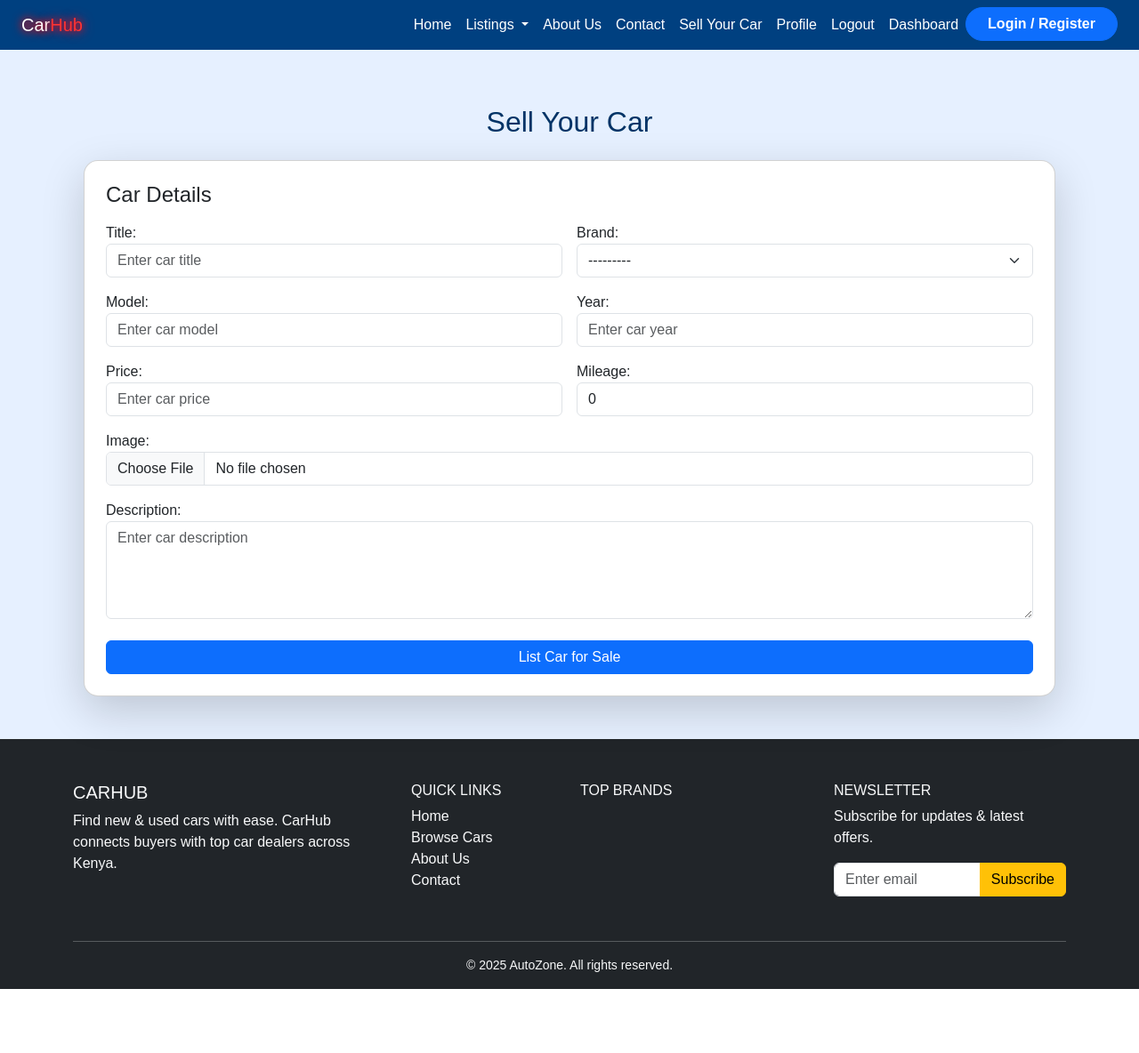
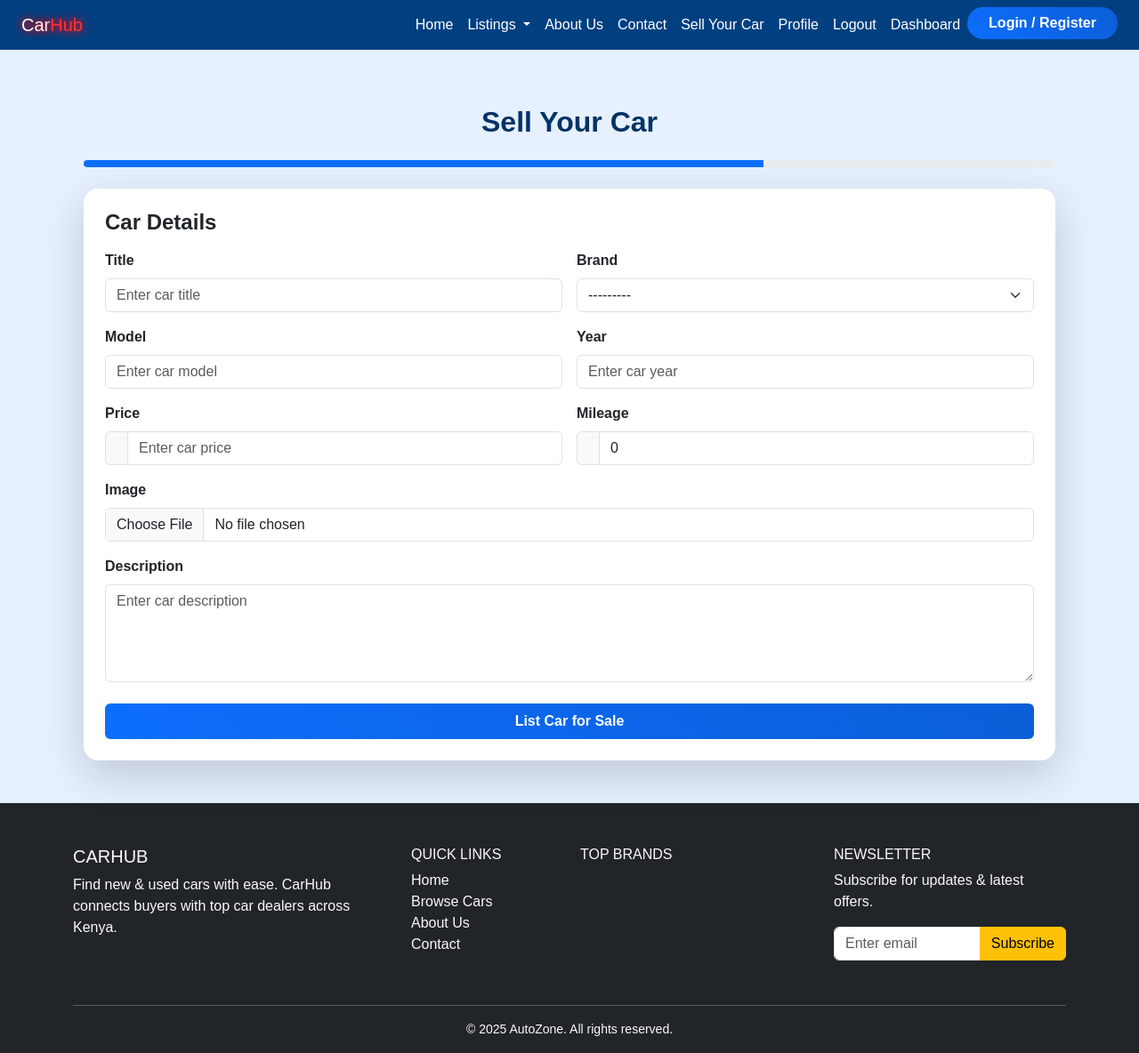
Before and after one commit to Tito78787/carhub, a Django app: page /sell/ in a window 1280 px wide. Shown: the whole page at 89% size. Before the commit the page ends 1112 px from the top, so only its background shows below. Run offline with Django 4.2, Linux system fonts and the light colour scheme; data comes from the database, SQL or seed files in the repository; both versions use the stored data as it was after the commit.

Commit message:
changed the sell your car page

```diff
--- a/cars/templates/cars/sell_car.html
+++ b/cars/templates/cars/sell_car.html
@@ -2,53 +2,98 @@
 
 {% block content %}
 <div class="container my-5">
-  <h2 class="text-center mb-4">Sell Your Car</h2>
+  <h2 class="text-center mb-4 fw-bold">Sell Your Car</h2>
+
+  <!-- Progress Bar -->
+  <div class="progress mb-4" style="height: 8px;">
+    <div class="progress-bar bg-primary" style="width: 70%"></div>
+  </div>
 
   <div class="card shadow-lg p-4 rounded-4">
     <form method="post" enctype="multipart/form-data">
       {% csrf_token %}
 
       <!-- Car Details -->
-      <h4 class="mb-3">Car Details</h4>
+      <h4 class="mb-3 fw-semibold">Car Details</h4>
       <div class="row g-3">
+
         <div class="col-md-6">
-          {{ form.title.label_tag }}
+          <label class="form-label fw-bold">{{ form.title.label }}</label>
           {{ form.title }}
         </div>
+
         <div class="col-md-6">
-          {{ form.brand.label_tag }}
+          <label class="form-label fw-bold">{{ form.brand.label }}</label>
           {{ form.brand }}
         </div>
+
         <div class="col-md-6">
-          {{ form.model.label_tag }}
+          <label class="form-label fw-bold">{{ form.model.label }}</label>
           {{ form.model }}
         </div>
+
         <div class="col-md-6">
-          {{ form.year.label_tag }}
+          <label class="form-label fw-bold">{{ form.year.label }}</label>
           {{ form.year }}
         </div>
+
         <div class="col-md-6">
-          {{ form.price.label_tag }}
-          {{ form.price }}
+          <label class="form-label fw-bold">{{ form.price.label }}</label>
+          <div class="input-group">
+            <span class="input-group-text"><i class="bi bi-currency-dollar"></i></span>
+            {{ form.price }}
+          </div>
         </div>
+
         <div class="col-md-6">
-          {{ form.mileage.label_tag }}
-          {{ form.mileage }}
+          <label class="form-label fw-bold">{{ form.mileage.label }}</label>
+          <div class="input-group">
+            <span class="input-group-text"><i class="bi bi-speedometer2"></i></span>
+            {{ form.mileage }}
+          </div>
         </div>
+
         <div class="col-md-12">
-          {{ form.image.label_tag }}
+          <label class="form-label fw-bold">{{ form.image.label }}</label>
           {{ form.image }}
+          <img id="preview" class="img-fluid mt-3 d-none rounded-3 shadow-sm" />
         </div>
+
         <div class="col-md-12">
-          {{ form.description.label_tag }}
+          <label class="form-label fw-bold">{{ form.description.label }}</label>
           {{ form.description }}
         </div>
       </div>
 
       <div class="mt-4">
-        <button type="submit" class="btn btn-primary w-100">List Car for Sale</button>
+        <button type="submit" class="btn btn-primary w-100 py-2 fw-semibold">List Car for Sale</button>
       </div>
     </form>
   </div>
 </div>
+
+<!-- Image Preview Script -->
+
+
+<!-- Extra Styling -->
+<style>
+.card {
+  border: none;
+  background: #ffffff;
+  border-radius: 16px;
+  transition: transform 0.2s ease, box-shadow 0.2s ease;
+}
+.card:hover {
+  transform: translateY(-3px);
+  box-shadow: 0 10px 25px rgba(0,0,0,0.1);
+}
+button.btn-primary {
+  background: linear-gradient(45deg, #0d6efd, #0b5ed7);
+  border: none;
+  transition: background 0.3s ease;
+}
+button.btn-primary:hover {
+  background: linear-gradient(45deg, #0b5ed7, #0a58ca);
+}
+</style>
 {% endblock %}
```
Also changed, not shown: db.sqlite3, media/car_images/kawasaaakiii.jpeg (added).
